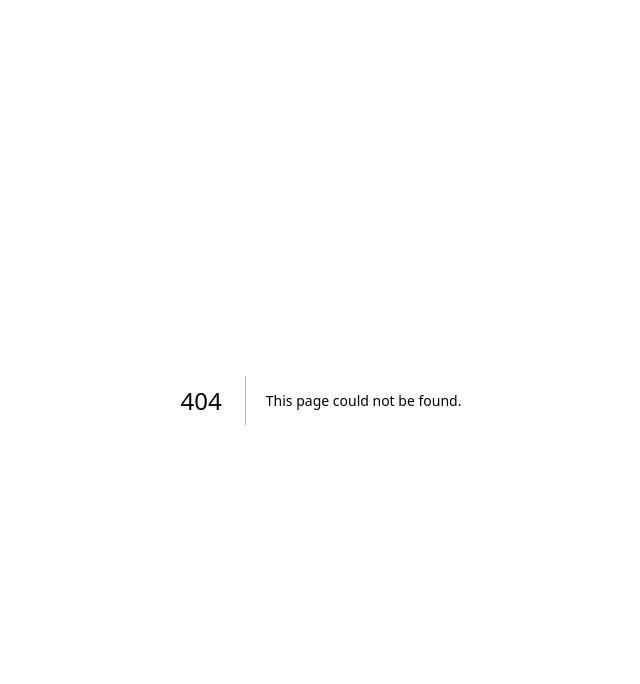
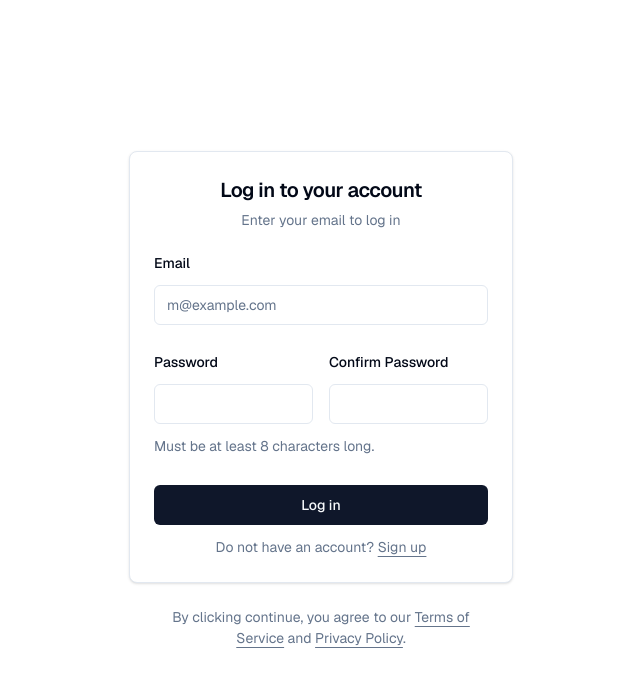
Before and after one commit to AlexTRH/fullstack-learning-project, a Next.js app in the folder frontend/: page /sign-in in a window 1280 px wide. Before the commit this address had no page. Shown: the top 684 px of the page, without its empty margins (319-959 px from the left). Built offline with nearby package versions, Linux system fonts and the light colour scheme.

Commit message:
feat(sign-in): added sign-in form, validation, functionality

```diff
--- a/frontend/app/login/page.tsx
+++ /dev/null
@@ -1,5 +0,0 @@
-"use client";
-
-export default function Login() {
-  return <h2>Login page</h2>;
-}
--- a/frontend/app/page.tsx
+++ b/frontend/app/page.tsx
@@ -11,7 +11,7 @@ export default function Home() {
         </p>
         <div className="flex gap-4">
           <Link
-            href="/signup"
+            href="/sign-up"
             className="bg-primary text-primary-foreground hover:bg-primary/90 rounded-md px-4 py-2"
           >
             Try
--- /dev/null
+++ b/frontend/app/sign-in/page.tsx
@@ -0,0 +1,13 @@
+"use client";
+
+import { LoginForm } from "@/features/auth/components/sign-in-form";
+
+export default function Login() {
+  return (
+    <div className="flex min-h-svh w-full items-center justify-center p-6 md:p-10">
+      <div className="w-full max-w-sm">
+        <LoginForm />
+      </div>
+    </div>
+  );
+}
--- a/frontend/app/signup/page.tsx
+++ b/frontend/app/sign-up/page.tsx
@@ -1,4 +1,4 @@
-import { SignupForm } from "@/features/auth/components/signup-form";
+import { SignupForm } from "@/features/auth/components/sign-up-form";
 
 export default function Page() {
   return (
--- /dev/null
+++ b/frontend/features/auth/components/sign-in-form.tsx
@@ -0,0 +1,140 @@
+"use client";
+import { cn } from "@/lib/utils";
+import { Button } from "@/components/ui/button";
+import {
+  Card,
+  CardContent,
+  CardDescription,
+  CardHeader,
+  CardTitle,
+} from "@/components/ui/card";
+import {
+  Field,
+  FieldDescription,
+  FieldGroup,
+  FieldLabel,
+} from "@/components/ui/field";
+import { Input } from "@/components/ui/input";
+import { useForm, SubmitHandler } from "react-hook-form";
+import { zodResolver } from "@hookform/resolvers/zod";
+import { useAuth } from "@/features/auth/useAuth";
+import { useRouter } from "next/navigation";
+import { useState } from "react";
+import type { SignUpFormUserData } from "@/features/auth/types";
+import { signInSchema } from "@/features/auth/types";
+import Link from "next/link";
+
+export function LoginForm({
+  className,
+  ...props
+}: React.ComponentProps<"div">) {
+  const {
+    register,
+    handleSubmit,
+    formState: { errors, isSubmitting },
+  } = useForm<SignUpFormUserData>({
+    resolver: zodResolver(signInSchema),
+  });
+
+  const [error, setError] = useState<string | null>(null);
+
+  const { signIn } = useAuth();
+  const router = useRouter();
+
+  const onSubmit: SubmitHandler<SignUpFormUserData> = async (data) => {
+    const result = await signIn(data);
+
+    if (result.ok) {
+      router.push("/dashboard");
+      setError(null);
+    } else {
+      setError(result.error);
+    }
+  };
+
+  return (
+    <div className={cn("flex flex-col gap-6", className)} {...props}>
+      <Card>
+        <CardHeader className="text-center">
+          <CardTitle className="text-xl">Log in to your account</CardTitle>
+          <CardDescription>Enter your email to log in</CardDescription>
+        </CardHeader>
+        <CardContent>
+          <form onSubmit={handleSubmit(onSubmit)}>
+            <FieldGroup>
+              <Field>
+                <FieldLabel htmlFor="email">Email</FieldLabel>
+                <Input
+                  {...register("email")}
+                  id="email"
+                  type="email"
+                  placeholder="m@example.com"
+                  required
+                />
+                {errors.email && (
+                  <p className="text-xs text-red-500">
+                    {errors.email?.message}
+                  </p>
+                )}
+              </Field>
+              <Field>
+                <FieldGroup className="grid grid-cols-2 gap-4">
+                  <Field>
+                    <FieldLabel htmlFor="password">Password</FieldLabel>
+                    <Input
+                      {...register("password")}
+                      id="password"
+                      type="password"
+                      required
+                    />
+                  </Field>
+                  <Field>
+                    <FieldLabel htmlFor="confirm-password">
+                      Confirm Password
+                    </FieldLabel>
+                    <Input
+                      {...register("confirmPassword")}
+                      id="confirm-password"
+                      type="password"
+                      required
+                    />
+                  </Field>
+                </FieldGroup>
+                <FieldDescription>
+                  Must be at least 8 characters long.
+                </FieldDescription>
+                {errors.confirmPassword && (
+                  <p className="text-xs text-red-500">
+                    {errors.confirmPassword?.message}
+                  </p>
+                )}
+                {errors.password && (
+                  <p className="text-xs text-red-500">
+                    {errors.password?.message}
+                  </p>
+                )}
+              </Field>
+              <Field>
+                <Button
+                  type="submit"
+                  className="bg-primary"
+                  disabled={isSubmitting}
+                >
+                  {isSubmitting ? "Loading..." : "Log in"}
+                </Button>
+                <FieldDescription className="text-center">
+                  Do not have an account? <Link href="/sign-up">Sign up</Link>
+                </FieldDescription>
+              </Field>
+            </FieldGroup>
+          </form>
+        </CardContent>
+      </Card>
+      <FieldDescription className="px-6 text-center">
+        By clicking continue, you agree to our <a href="#">Terms of Service</a>{" "}
+        and <a href="#">Privacy Policy</a>.
+      </FieldDescription>
+      {error && <p className="text-center text-sm text-red-500">{error}</p>}
+    </div>
+  );
+}
--- a/frontend/features/auth/components/signup-form.tsx
+++ b/frontend/features/auth/components/sign-up-form.tsx
@@ -21,7 +21,8 @@ import { useAuth } from "@/features/auth/useAuth";
 import { useRouter } from "next/navigation";
 import { useState } from "react";
 import type { SignUpFormUserData } from "@/features/auth/types";
-import { schema } from "@/features/auth/types";
+import { signUpSchema } from "@/features/auth/types";
+import Link from "next/link";
 
 export function SignupForm({
   className,
@@ -32,7 +33,7 @@ export function SignupForm({
     handleSubmit,
     formState: { errors, isSubmitting },
   } = useForm<SignUpFormUserData>({
-    resolver: zodResolver(schema),
+    resolver: zodResolver(signUpSchema),
   });
 
   const [error, setError] = useState<string | null>(null);
@@ -154,7 +155,7 @@ export function SignupForm({
                   {isSubmitting ? "Loading..." : "Create Account"}
                 </Button>
                 <FieldDescription className="text-center">
-                  Already have an account? <a href="#">Sign in</a>
+                  Already have an account? <Link href="/sign-in">Sign in</Link>
                 </FieldDescription>
               </Field>
             </FieldGroup>
--- a/frontend/features/auth/types.ts
+++ b/frontend/features/auth/types.ts
@@ -1,6 +1,6 @@
 import { z } from "zod";
 
-export const schema = z
+export const signUpSchema = z
   .object({
     fullname: z.string().trim().min(2),
     email: z.string().email(),
@@ -13,9 +13,35 @@ export const schema = z
     path: ["confirmPassword"],
   });
 
-export type SignUpFormUserData = z.infer<typeof schema>;
+export const signInSchema = z
+  .object({
+    email: z.string().email(),
+    password: z.string().trim().min(8),
+    confirmPassword: z.string().trim().min(8),
+  })
+  .refine((data) => data.password === data.confirmPassword, {
+    message: "Passwords dont match",
+    path: ["confirmPassword"],
+  });
+
+export type SignUpFormUserData = z.infer<typeof signUpSchema>;
+export type SignInFormUserData = z.infer<typeof signInSchema>;
 
 type SignUpResponseData = {
+  accessToken: string;
+  refreshToken: string;
+  user: {
+    avatar: string | null;
+    bio: string | null;
+    createdAt: string;
+    email: string;
+    id: string;
+    name: string;
+    username: string;
+  };
+};
+
+type SignInResponseData = {
   accessToken: string;
   refreshToken: string;
   user: {
--- a/frontend/features/auth/useAuth.ts
+++ b/frontend/features/auth/useAuth.ts
@@ -1,20 +1,25 @@
 import { useAuthStore } from "@/stores/useAuthStore";
 import { AxiosError } from "axios";
-import api from "@/lib/api";
+import authApi from "@/lib/api";
 import { SignUpFormUserData } from "./types";
-import type { SignUpResponse } from "./types";
+import type { SignInFormUserData, SignUpResponse } from "./types";
 
 export function useAuth() {
   const { setUser, setToken, logout, token } = useAuthStore((s) => s);
 
   async function signUp(userData: SignUpFormUserData) {
     try {
-      const { data } = await api.post<SignUpResponse>(`/api/auth/register`, {
-        email: userData.email,
-        username: userData.username,
-        password: userData.password,
-        name: userData.fullname,
-      });
+      const { data } = await authApi.post<SignUpResponse>(
+        `/api/auth/register`,
+        {
+          email: userData.email,
+          username: userData.username,
+          password: userData.password,
+          name: userData.fullname,
+        }
+      );
+
+      console.log(data);
 
       const user = data.data.user;
       const token = data.data.accessToken;
@@ -31,9 +36,28 @@ export function useAuth() {
     }
   }
 
+  async function signIn(userData: SignInFormUserData) {
+    try {
+      const { data } = await authApi.post("/api/auth/login", {
+        email: userData.email,
+        password: userData.password,
+      });
+
+      console.log(data);
+
+      return { ok: true };
+    } catch (error) {
+      if (error instanceof AxiosError && error.response !== undefined) {
+        return { ok: false, error: error.response.data.message };
+      }
+
+      return { ok: false, error: "Something went wrong" };
+    }
+  }
+
   async function signOut() {
     try {
-      await api.post(
+      await authApi.post(
         `/api/auth/logout`,
         {},
         {
@@ -52,5 +76,5 @@ export function useAuth() {
     }
   }
 
-  return { signUp, signOut };
+  return { signUp, signIn, signOut };
 }
--- a/frontend/lib/api.ts
+++ b/frontend/lib/api.ts
@@ -5,7 +5,7 @@ interface InternalAxiosRequestWithRetry extends InternalAxiosRequestConfig {
   retry: boolean;
 }
 
-const api = axios.create({
+const authApi = axios.create({
   baseURL: process.env.NEXT_PUBLIC_API_URL || "http://localhost:5000",
   headers: {
     "Content-Type": "application/json",
@@ -13,7 +13,14 @@ const api = axios.create({
   withCredentials: true,
 });
 
-api.interceptors.request.use(
+const publicApi = axios.create({
+  baseURL: process.env.NEXT_PUBLIC_API_URL || "http://localhost:5000",
+  headers: {
+    "Content-Type": "application/json",
+  },
+});
+
+authApi.interceptors.request.use(
   (config) => {
     config.headers.Authorization = `Bearer ${useAuthStore.getState().token}`;
     return config;
@@ -23,7 +30,7 @@ api.interceptors.request.use(
   }
 );
 
-api.interceptors.response.use(
+authApi.interceptors.response.use(
   (response) => response,
   async (error) => {
     if (!axios.isAxiosError(error)) {
@@ -51,7 +58,7 @@ api.interceptors.response.use(
         const newAccessToken = response.data.data.accessToken;
 
         useAuthStore.getState().setToken(newAccessToken);
-        return api(originalRequest);
+        return authApi(originalRequest);
       } catch (error) {
         useAuthStore.getState().logout();
         return Promise.reject(error);
@@ -61,4 +68,4 @@ api.interceptors.response.use(
   }
 );
 
-export default api;
+export default authApi;
--- a/frontend/middleware.ts
+++ b/frontend/proxy.ts
@@ -1,11 +1,11 @@
 import { NextRequest, NextResponse } from "next/server";
 import { useAuthStore } from "./stores/useAuthStore";
 
-export function middleware(request: NextRequest) {
+export function proxy(request: NextRequest) {
   const isAuthenticated = useAuthStore.getState().isAuthenticated;
 
   if (!isAuthenticated) {
-    return NextResponse.redirect(new URL("/login", request.url));
+    return NextResponse.redirect(new URL("/sign-in", request.url));
   }
 }
 
```
